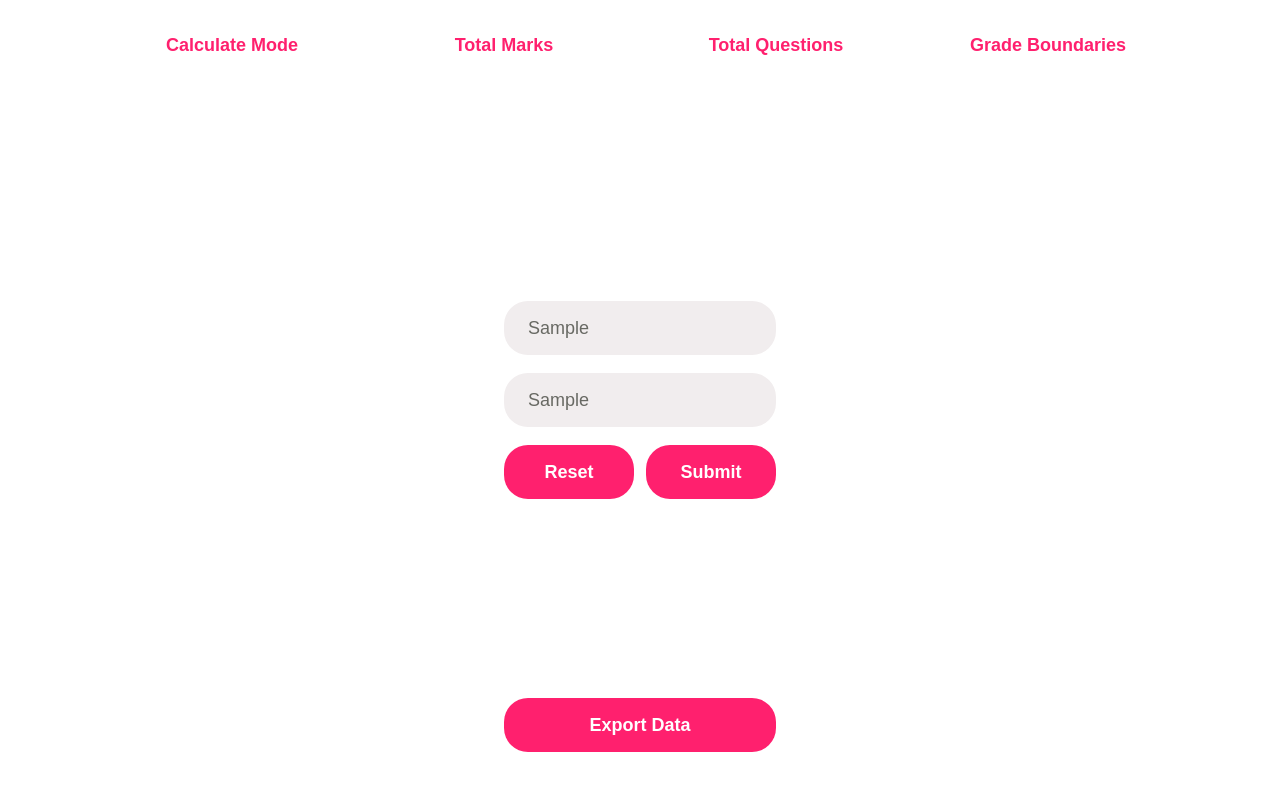
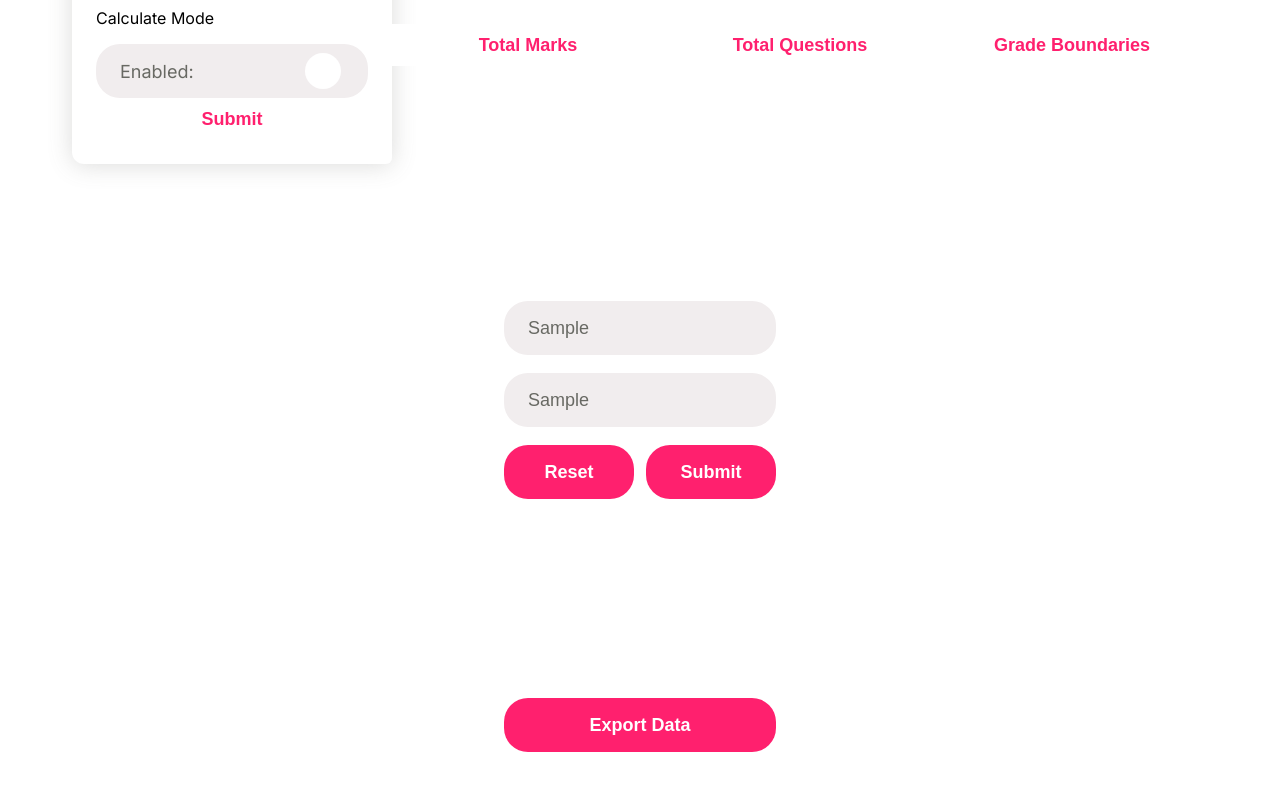
Before and after one commit to 1imo/Marking-Tool-2.0, a plain HTML site: page index.html in a window 1280 px wide. Both pictures are taken after typing "Sample", "Sample" into the empty fields and a click on the button "Calculate Mode". Drawn offline with Linux system fonts and the light colour scheme.

Commit message:
Initial Menu Modals - Broken for now

```diff
--- a/index.html
+++ b/index.html
@@ -14,10 +14,18 @@
     <button class="menu hidden" onclick="menuPopup()">Menu</button>
 
     <section class="menuLarge">
-        <button class="calcMode">Calculate Mode</button>
-        <button class="totalMarksLg">Total Marks</button>
-        <button class="questCount">Total Questions</button>
-        <button class="gradeBoundariesLg">Grade Boundaries</button>
+        <div class="calcMode">
+            <button onclick="calculateMode()">Calculate Mode</button>
+        </div>
+        <div class="totalMarks">
+            <button onclick="totalMarksMode()">Total Marks</button>
+        </div>
+        <div class="questCount">
+            <button onclick="questionCountMode()">Total Questions</button>
+        </div>
+        <div class="gradeBoundariesLg">
+            <button onclick="gradeBoundariesMode()">Grade Boundaries</button>
+        </div>
     </section>
 
     <section class="inputFields">
--- a/scripts.js
+++ b/scripts.js
@@ -112,6 +112,38 @@ menuPopup = () => {
 
 }
 
+let menuElement = document.createElement("div");
+menuElement.classList.add("menuPopup");
+let submitBtnMenu = document.createElement("button");
+submitBtnMenu.classList.add("submitMenuBtn");
+submitBtnMenu.textContent = "Submit"
+
+
+const calculateMode = () => {
+    let header = document.createElement("p")
+    let headerText = document.createTextNode("Calculate Mode");
+    header.appendChild(headerText)
+    let container = document.createElement("div");
+    container.classList.add("radioContainer")
+    let text = document.createElement("p");
+    let textNode = document.createTextNode("Enabled:")
+    text.appendChild(textNode);
+    let radioBtn = document.createElement("input")
+    radioBtn.type = "checkbox"
+    container.appendChild(text)
+    container.appendChild(radioBtn)
+
+    let calcModeBtn = document.querySelector(".calcMode");
+    calcModeBtn.appendChild(menuElement)
+    menuElement.appendChild(header)
+    menuElement.appendChild(container)
+    menuElement.appendChild(submitBtnMenu)
+}
+
+// document.querySelector(".calcMode").addEventListener("click", () => {
+//     calculateMode()
+// })
+
 submitParamsButton.addEventListener("click", () => {
     if (+document.querySelector(".gradeCount").value > 0) {
         let gradeInputs = new DocumentFragment()
--- a/styles.css
+++ b/styles.css
@@ -30,7 +30,7 @@ body {
     justify-content: center;
 }
 
-.menuLarge > button {
+.menuLarge > div > button {
     height: 42px;
     width: 272px;
     color: var(--pink);
@@ -40,6 +40,76 @@ body {
     font-size: 18px;
     font-weight: var(--bold);
 }
+
+.menuPopup {
+    padding: 24px;
+    width: 272px;
+    height: auto;
+
+    display: flex;
+    flex-direction: column;
+    /* align-items: center; */
+    justify-content: space-between;
+    box-shadow: 0px 1px 24px rgba(104, 105, 99, 0.24);
+    border-radius:6px 12px;
+}
+
+.calcMode {
+    /* display: flex;
+    flex-direction: column;
+    gap: 18px; */
+}
+
+.radioContainer {
+    display: flex;
+    justify-content: space-between;
+    align-items: center;
+    width: 224px;
+    height: 54px;
+    border-radius: 24px;
+    background-color: var(--lightGrey);
+    color: var(--darkGrey);
+    padding: 0px 24px;
+
+    font-size: 18px;
+}
+
+.submitMenuBtn {
+    font-size: 18px;
+    font-weight: var(--bold);
+    color: var(--pink);
+    text-align: center;
+    background-color: #fff;
+    border: none;
+    height: 42px;
+}
+
+input[type="checkbox"] {
+    height: 36px;
+    width: 36px;
+    -webkit-appearance: none;
+    appearance: none;
+    background-color: #fff;
+    border-radius: 24px;
+    display: grid;
+  place-content: center;
+}
+
+input[type="checkbox"]::before {
+    content: "";
+    width: 24px;
+    height: 24px;
+    border-radius: 12px;
+    transform: scale(0);
+    transition: 120ms transform ease-in-out;
+    box-shadow:inset 24px 24px var(--pink);
+}
+
+input[type="checkbox"]:checked::before {
+    transform: scale(1);
+}
+
+
 
 .inputFields {
     align-self: center;
@@ -65,10 +135,18 @@ body {
     color: var(--darkGrey);
     background-color: var(--lightGrey);
     padding: 0px 24px;
+    outline: none;
+    transition: 120ms transform ease-in-out;
+
+
 }
 
 .inputFields > input:focus {
-    border-color: var(--lightGrey);
+    -webkit-appearance: none;
+    appearance: none;
+
+    border: 2px solid var(--darkGrey);
+    /* outline-offset: -2px; */
 }
 
 .buttonsMain {
```
